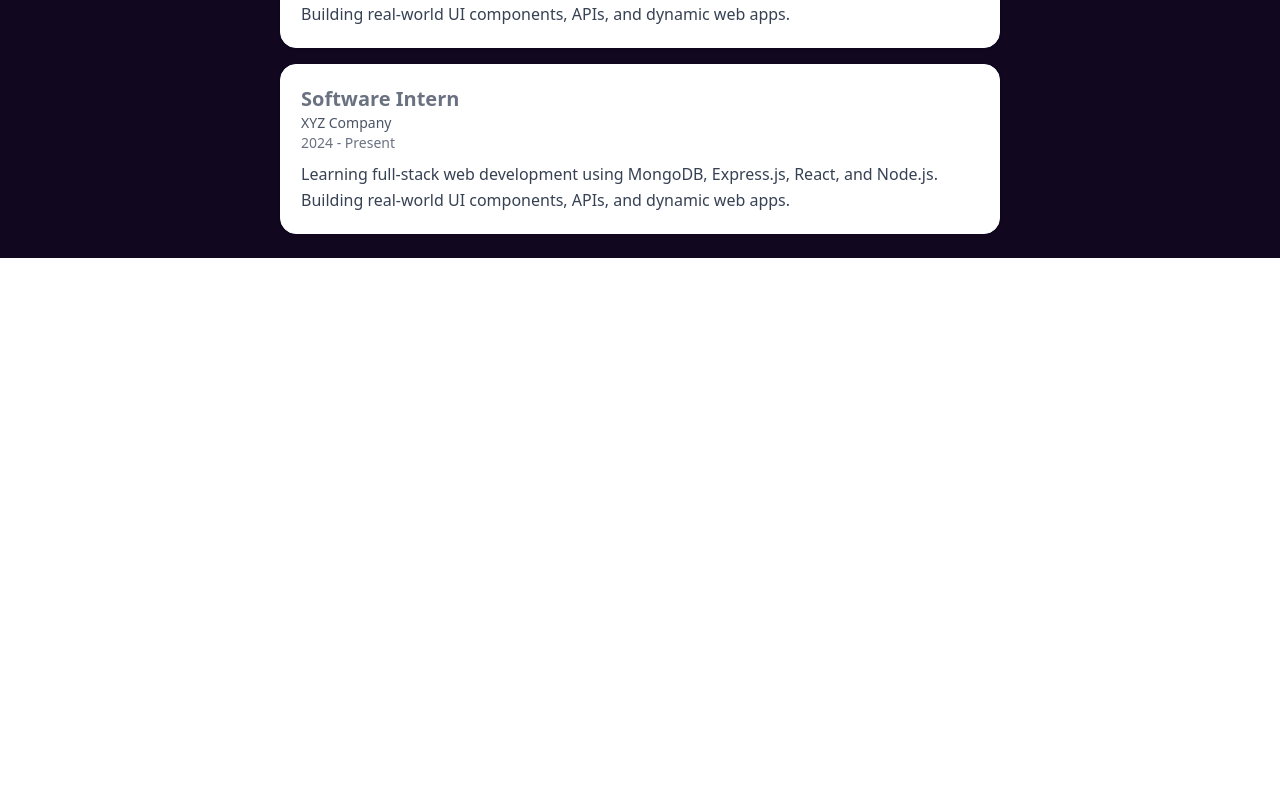
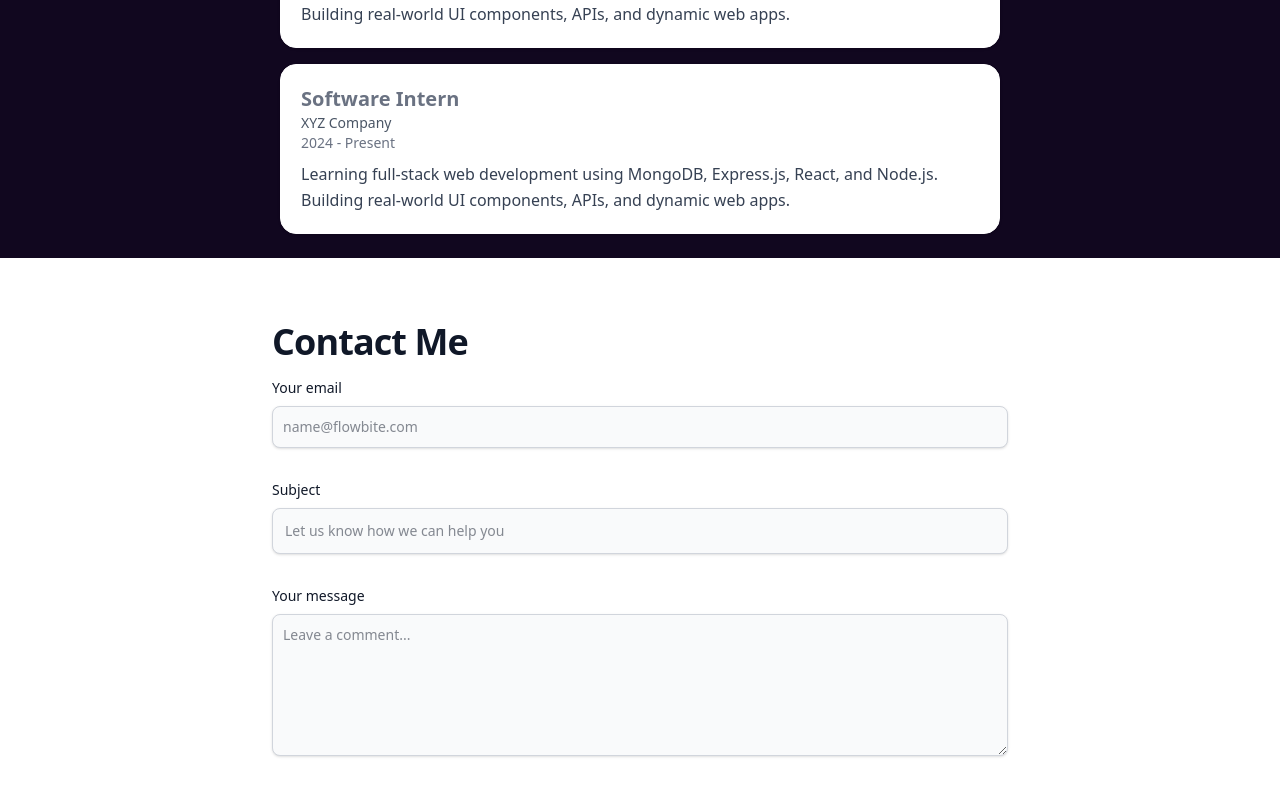
Before and after one commit to sazib07/Portfolio, a React (Vite) app: page / in a window 1280 px wide. Shown: the part 1187-1982 px from the top of the page. Before the commit the page ends 1445 px from the top, so only its background shows below. Built offline with nearby package versions, Linux system fonts and the light colour scheme; a web font is replaced by a local one.

Commit message:
contact added

```diff
--- a/src/App.jsx
+++ b/src/App.jsx
@@ -4,6 +4,7 @@
 import Intro from './Components/Intro'
 import Experience from './Components/Experience'
 import Skills from './Components/Skills'
+import Contact from './Components/Contact'
 
 
 function App() {
@@ -13,6 +14,7 @@
       <Intro/>
     <Skills/>
       <Experience/>
+      <Contact/>
     </div>
   );
 }
--- /dev/null
+++ b/src/Components/Contact.jsx
@@ -0,0 +1,72 @@
+import React from 'react'
+
+const Contact = () => {
+  return (
+    <div>
+        <section className="bg-white dark:bg-gray-900">
+  <div className="py-8 lg:py-16 px-4 mx-auto max-w-screen-md">
+    <h2 className="mb-4 text-4xl tracking-tight font-extrabold text-gray-900 dark:text-white">
+      Contact Me
+    </h2>
+
+    <form action="#" className="space-y-8">
+      <div>
+        <label
+          htmlFor="email"
+          className="block mb-2 text-sm font-medium text-gray-900 dark:text-gray-300"
+        >
+          Your email
+        </label>
+        <input
+          type="email"
+          id="email"
+          className="shadow-sm bg-gray-50 border border-gray-300 text-gray-900 text-sm rounded-lg focus:ring-primary-500 focus:border-primary-500 block w-full p-2.5 dark:bg-gray-700 dark:border-gray-600 dark:placeholder-gray-400 dark:text-white dark:focus:ring-primary-500 dark:focus:border-primary-500 dark:shadow-sm-light"
+          placeholder="name@flowbite.com"
+          required=""
+        />
+      </div>
+      <div>
+        <label
+          htmlFor="subject"
+          className="block mb-2 text-sm font-medium text-gray-900 dark:text-gray-300"
+        >
+          Subject
+        </label>
+        <input
+          type="text"
+          id="subject"
+          className="block p-3 w-full text-sm text-gray-900 bg-gray-50 rounded-lg border border-gray-300 shadow-sm focus:ring-primary-500 focus:border-primary-500 dark:bg-gray-700 dark:border-gray-600 dark:placeholder-gray-400 dark:text-white dark:focus:ring-primary-500 dark:focus:border-primary-500 dark:shadow-sm-light"
+          placeholder="Let us know how we can help you"
+          required=""
+        />
+      </div>
+      <div className="sm:col-span-2">
+        <label
+          htmlFor="message"
+          className="block mb-2 text-sm font-medium text-gray-900 dark:text-gray-400"
+        >
+          Your message
+        </label>
+        <textarea
+          id="message"
+          rows={6}
+          className="block p-2.5 w-full text-sm text-gray-900 bg-gray-50 rounded-lg shadow-sm border border-gray-300 focus:ring-primary-500 focus:border-primary-500 dark:bg-gray-700 dark:border-gray-600 dark:placeholder-gray-400 dark:text-white dark:focus:ring-primary-500 dark:focus:border-primary-500"
+          placeholder="Leave a comment..."
+          defaultValue={""}
+        />
+      </div>
+      <button
+        type="submit"
+        className="py-3 px-5 text-sm font-medium text-center text-white rounded-lg bg-primary-700 sm:w-fit hover:bg-primary-800 focus:ring-4 focus:outline-none focus:ring-primary-300 dark:bg-primary-600 dark:hover:bg-primary-700 dark:focus:ring-primary-800"
+      >
+        Send message
+      </button>
+    </form>
+  </div>
+</section>
+
+    </div>
+  )
+}
+
+export default Contact
--- a/src/Components/Intro.jsx
+++ b/src/Components/Intro.jsx
@@ -9,7 +9,7 @@
   useEffect(() => {
     const interval = setInterval(() => {
       setCurrentWord((prev) => (prev + 1) % words.length);
-    }, 2000); // Change word every 2 seconds
+    }, 2000);
     return () => clearInterval(interval);
   }, []);
 
@@ -22,7 +22,7 @@
    <h1 className=" text-[32px] mt-6  text-blue-500">Hey,This is Sazib Hossain.</h1>
      <h2 className="text-[64px] md:text-[72px] font-bold mt-4">
         I'm{" "}
-        <span className="relative inline-block text-transparent bg-clip-text bg-gradient-to-r from-purple-400 via-pink-500 to-yellow-400 animate-gradient-text">
+        <span className="relative animate-pulse duration-700 delay-700 inline-block text-transparent bg-clip-text bg-gradient-to-r from-purple-400 via-pink-500 to-yellow-400 animate-gradient-text">
           {words[currentWord]}
         </span>
         <br />
```
